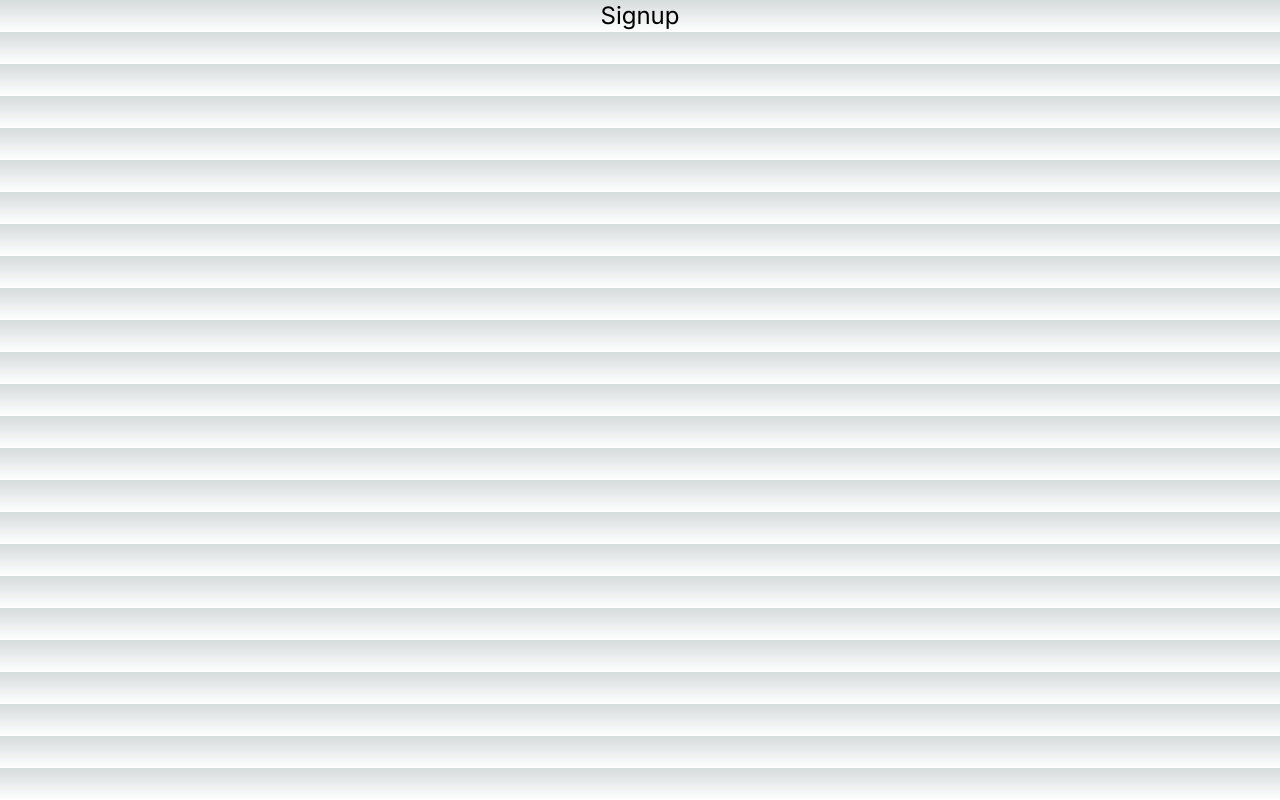
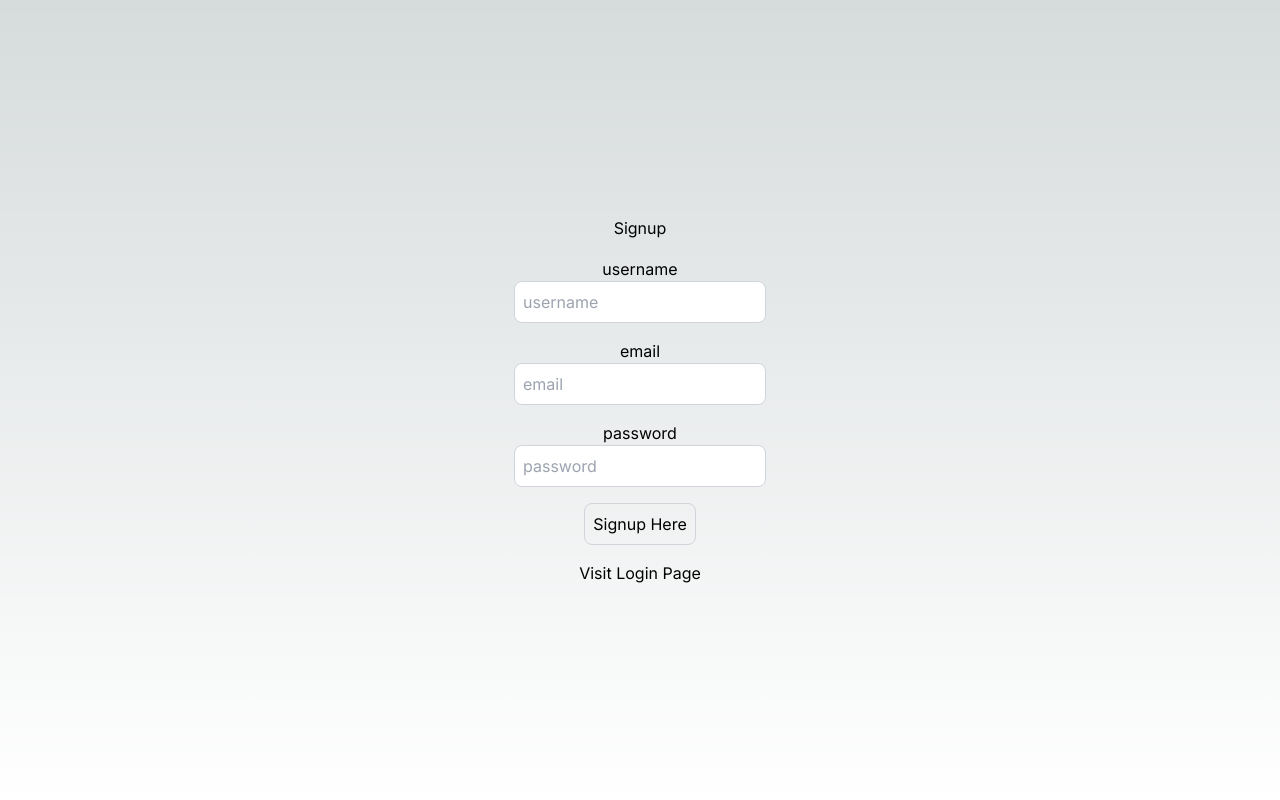
Before and after one commit to rajratan41/Fullstack-authSystem, a Next.js app: page /signup in a window 1280 px wide. Built offline with nearby package versions, Linux system fonts and the light colour scheme.

Commit message:
Signup Page Updated

```diff
--- a/src/app/signup/page.tsx
+++ b/src/app/signup/page.tsx
@@ -1,7 +1,56 @@
+"use client";
+import Link from "next/link";
+import React from "react";
+import { useRouter } from "next/navigation";
+import { axios } from "axios";
+
 export default function SignupPage() {
+  const [user, setUser] = React.useState({
+    email: "",
+    password: "",
+    username: "",
+  });
+
+  const onSignup = async () => {};
+
   return (
-    <div>
-      <h1 className="text-center text-2xl">Signup</h1>
+    <div className="flex flex-col items-center justify-center min-h-screen py-2">
+      <h1 className="mb-4">Signup</h1>
+      <hr />
+      <label htmlFor="username">username</label>
+      <input
+        className="p-2 border border-gray-300 rounded-lg mb-4 focus:outline-none focus:border-gray-600 text-black"
+        type="text"
+        id="username"
+        placeholder="username"
+        value={user.username}
+        onChange={(e) => setUser({ ...user, username: e.target.value })}
+      />
+      <label htmlFor="email">email</label>
+      <input
+        className="p-2 border border-gray-300 rounded-lg mb-4 focus:outline-none focus:border-gray-600 text-black"
+        type="text"
+        id="email"
+        placeholder="email"
+        value={user.email}
+        onChange={(e) => setUser({ ...user, email: e.target.value })}
+      />
+      <label htmlFor="password">password</label>
+      <input
+        className="p-2 border border-gray-300 rounded-lg mb-4 focus:outline-none focus:border-gray-600 text-black"
+        type="password"
+        id="password"
+        placeholder="password"
+        value={user.password}
+        onChange={(e) => setUser({ ...user, password: e.target.value })}
+      />
+      <button
+        onClick={onSignup}
+        className="p-2 border border-gray-300 rounded-lg mb-4 focus:outline-none focus:border-gray-600"
+      >
+        Signup Here
+      </button>
+      <Link href="/login">Visit Login Page</Link>
     </div>
   );
 }
```
